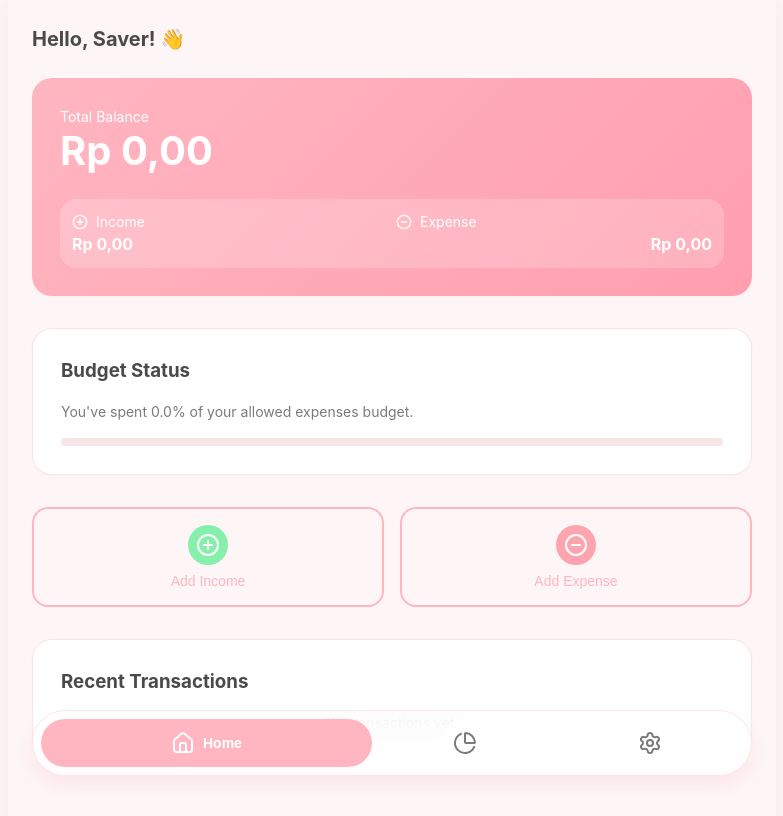
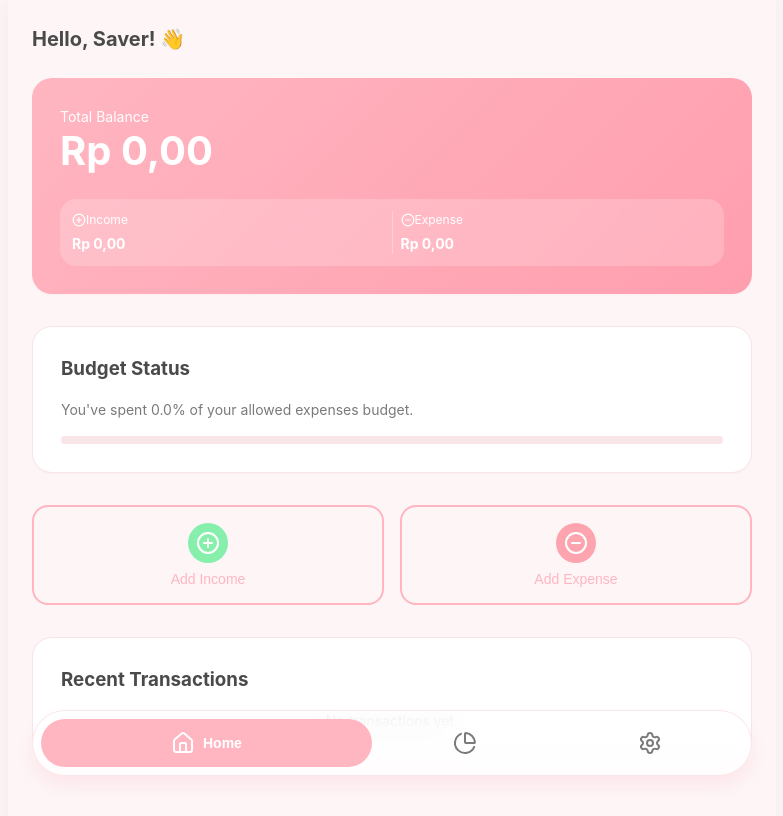
Before and after one commit to rkddlfaks/Budget-Tracker, a React (Vite) app: page / in a window 1280 px wide. Shown: the top 816 px of the page, without its empty margins (248-1031 px from the left). Built offline with nearby package versions, Linux system fonts and the light colour scheme.

Commit message:
style: fix proportions and alignment of income/expense summary on dashboard

```diff
--- a/src/components/Dashboard.jsx
+++ b/src/components/Dashboard.jsx
@@ -40,18 +40,27 @@ const Dashboard = () => {
         <p className="text-sm opacity-90 mb-1" style={{ color: '#fff' }}>{t.totalBalance}</p>
         <h2 className="font-bold mb-6" style={{ fontSize: 'clamp(1.2rem, 7vw, 2.5rem)', color: '#fff', lineHeight: '1.2', whiteSpace: 'nowrap', overflow: 'hidden', textOverflow: 'ellipsis' }}>{formatCurrency(balance)}</h2>
 
-        <div className="flex justify-between mt-4 p-3 rounded-xl" style={{ backgroundColor: 'rgba(255, 255, 255, 0.2)', backdropFilter: 'blur(5px)', gap: '0.5rem' }}>
-          <div className="flex flex-col" style={{ width: '50%', overflow: 'hidden' }}>
-            <span className="flex items-center gap-2 text-sm opacity-90" style={{ color: '#fff', whiteSpace: 'nowrap' }}>
-              <PlusCircle size={16} style={{ flexShrink: 0 }} /> <span style={{ overflow: 'hidden', textOverflow: 'ellipsis' }}>{t.income}</span>
+        <div className="flex justify-between mt-4 p-3 rounded-xl" style={{ backgroundColor: 'rgba(255, 255, 255, 0.2)', backdropFilter: 'blur(5px)' }}>
+          <div className="flex flex-col gap-1" style={{ flex: 1, minWidth: 0 }}>
+            <span className="flex items-center gap-1.5 text-xs opacity-90" style={{ color: '#fff', whiteSpace: 'nowrap' }}>
+              <PlusCircle size={14} style={{ flexShrink: 0 }} />
+              <span style={{ overflow: 'hidden', textOverflow: 'ellipsis' }}>{t.income}</span>
             </span>
-            <span className="font-bold" style={{ color: '#fff', whiteSpace: 'nowrap', overflow: 'hidden', textOverflow: 'ellipsis' }}>{formatCurrency(totalIncome)}</span>
+            <span className="font-bold text-sm sm:text-base" style={{ color: '#fff', whiteSpace: 'nowrap', overflow: 'hidden', textOverflow: 'ellipsis' }}>
+              {formatCurrency(totalIncome)}
+            </span>
           </div>
-          <div className="flex flex-col text-right items-end" style={{ width: '50%', overflow: 'hidden' }}>
-            <span className="flex items-center gap-2 text-sm justify-end opacity-90" style={{ color: '#fff', whiteSpace: 'nowrap' }}>
-              <MinusCircle size={16} style={{ flexShrink: 0 }} /> <span style={{ overflow: 'hidden', textOverflow: 'ellipsis' }}>{t.expense}</span>
+
+          <div style={{ width: '1px', backgroundColor: 'rgba(255,255,255,0.3)', margin: '0 8px' }}></div>
+
+          <div className="flex flex-col gap-1" style={{ flex: 1, minWidth: 0 }}>
+            <span className="flex items-center gap-1.5 text-xs opacity-90" style={{ color: '#fff', whiteSpace: 'nowrap' }}>
+              <MinusCircle size={14} style={{ flexShrink: 0 }} />
+              <span style={{ overflow: 'hidden', textOverflow: 'ellipsis' }}>{t.expense}</span>
             </span>
-            <span className="font-bold" style={{ color: '#fff', whiteSpace: 'nowrap', overflow: 'hidden', textOverflow: 'ellipsis' }}>{formatCurrency(totalExpense)}</span>
+            <span className="font-bold text-sm sm:text-base" style={{ color: '#fff', whiteSpace: 'nowrap', overflow: 'hidden', textOverflow: 'ellipsis' }}>
+              {formatCurrency(totalExpense)}
+            </span>
           </div>
         </div>
       </div>
```
